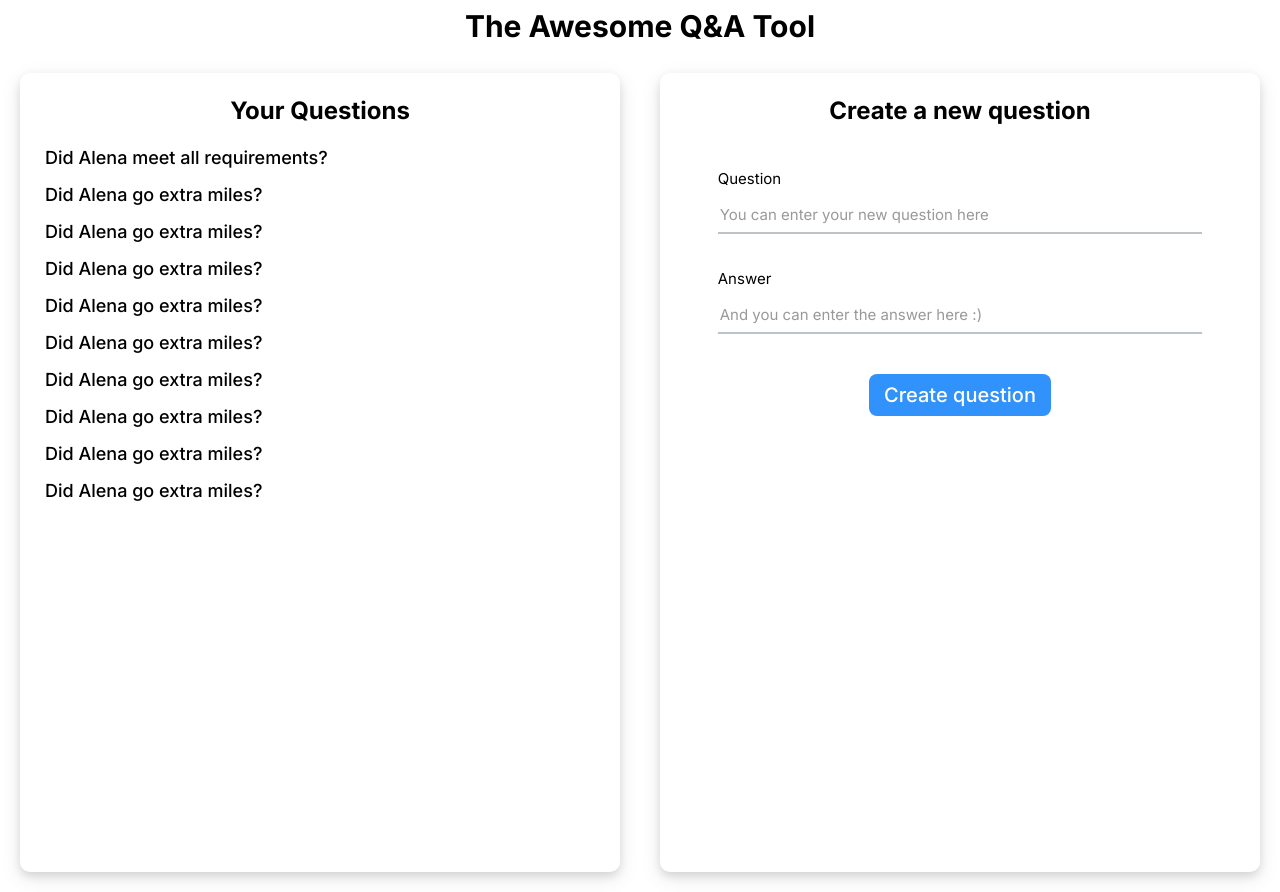
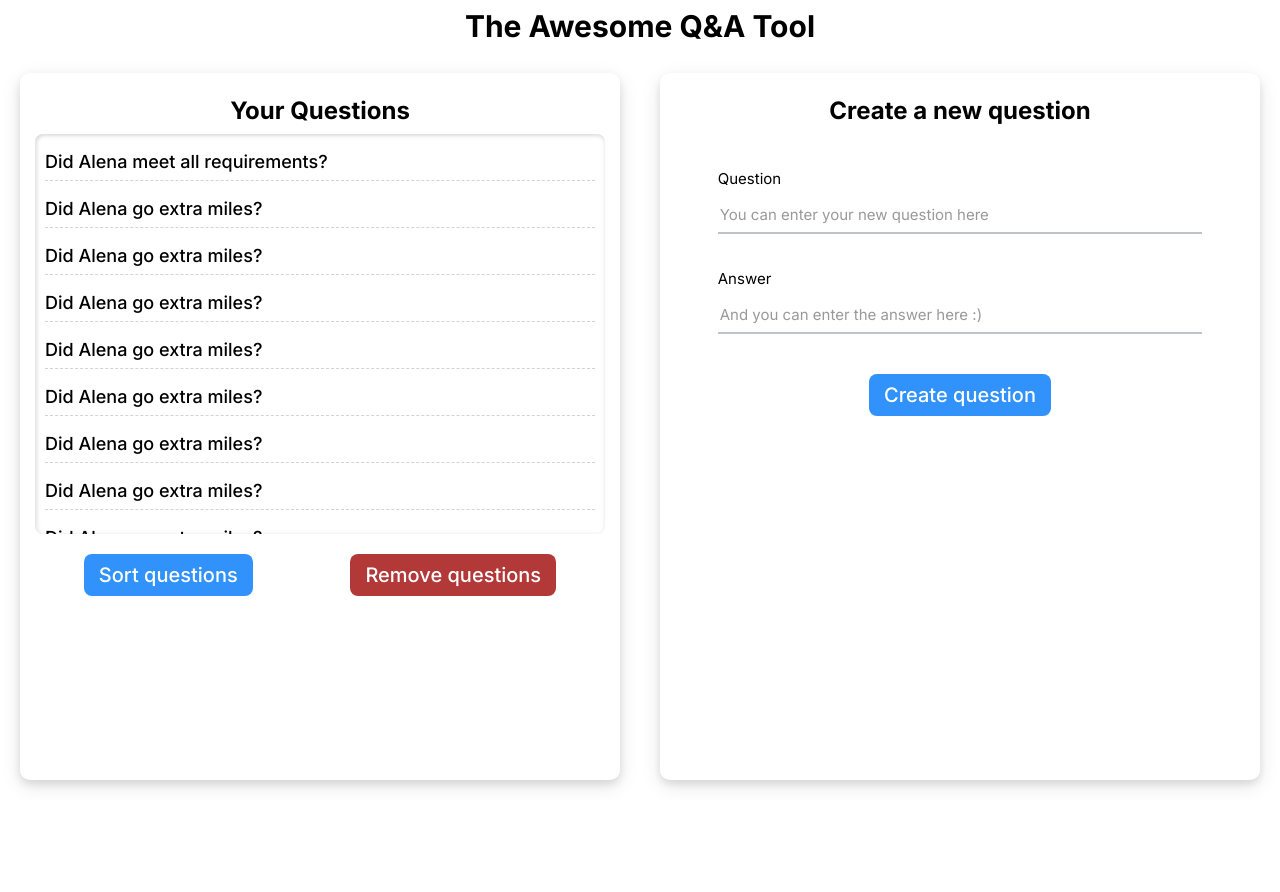
Before and after one commit to AlyonaGN/study-app, a Next.js app: page / in a window 1280 px wide. After the commit the page ends 800 px from the top, so only its background shows below. Built offline with nearby package versions, Linux system fonts and the light colour scheme.

Commit message:
components lib: create questions section

```diff
--- a/app/ui/components/question/question.module.css
+++ b/app/ui/components/question/question.module.css
@@ -1,10 +1,12 @@
 .container {
   margin-bottom: 10px;
+  border-bottom: 1px lightgrey dashed;
 }
 
 .question {
   font-size: 18px;
   font-weight: 500;
+  line-height: 2;
 }
 
 .question:hover {
@@ -14,4 +16,5 @@
 
 .answer {
   font-size: 16px;
+  line-height: 2;
 }
--- a/app/ui/components/questionsList/questionsList.module.css
+++ b/app/ui/components/questionsList/questionsList.module.css
@@ -1,5 +1,11 @@
 .container {
   padding: 10px;
-  max-height: 50%;
+  max-height: 400px;
   overflow-y: scroll;
+  box-shadow:
+    inset 0 2px 4px rgba(0, 0, 0, 0.1),
+    inset 0 -2px 4px rgba(255, 255, 255, 0.7),
+    inset 2px 0 4px rgba(0, 0, 0, 0.1),
+    inset -2px 0 4px rgba(255, 255, 255, 0.7);
+  border-radius: 8px;
 }
--- a/app/ui/components/questionsSection/QuestionsSection.tsx
+++ b/app/ui/components/questionsSection/QuestionsSection.tsx
@@ -2,6 +2,8 @@ import styles from '@/app/ui/components/questionsSection/questionsSection.module
 import { Heading, HeadingLevel } from '@/app/ui/components/heading/Heading';
 import { CREATED_QUESTIONS_HEADING } from '@/app/ui/utils/headingsTexts';
 import { QuestionsAndAnswersList } from '@/app/ui/components/questionsList/QuestionsList';
+import { Button, ButtonColor } from '@/app/ui/components/button/Button';
+import { REMOVE_QUESTIONS_BUTTON, SORT_QUESTIONS_BUTTON } from '@/app/ui/utils/buttonTexts';
 
 const tempQuestions = [
   { question: 'Did Alena meet all requirements?', answer: 'Yes, she did!', id: '1' },
@@ -30,6 +32,10 @@ export const QuestionsSection = () => {
     <div className={styles.container}>
       <Heading level={HeadingLevel.Two} title={CREATED_QUESTIONS_HEADING} />
       <QuestionsAndAnswersList questionAnswerPairs={tempQuestions} />
+      <div className={styles.buttonsContainer}>
+        <Button text={SORT_QUESTIONS_BUTTON} />
+        <Button text={REMOVE_QUESTIONS_BUTTON} color={ButtonColor.red} />
+      </div>
     </div>
   );
 };
--- a/app/ui/components/questionsSection/questionsSection.module.css
+++ b/app/ui/components/questionsSection/questionsSection.module.css
@@ -2,3 +2,9 @@
   width: 100%;
   height: 100%;
 }
+
+.buttonsContainer {
+  margin-top: 10px;
+  display: flex;
+  justify-content: space-around;
+}
--- a/app/ui/utils/tooltipTexts.ts
+++ b/app/ui/utils/tooltipTexts.ts
@@ -0,0 +1,2 @@
+export const CREATED_QUESTIONS_TOOLTIP = 'Here you can find created questions and answers';
+export const CREATE_NEW_QUESTIONS_TOOLTIP = 'Here you can create new questions and their answers';
```
